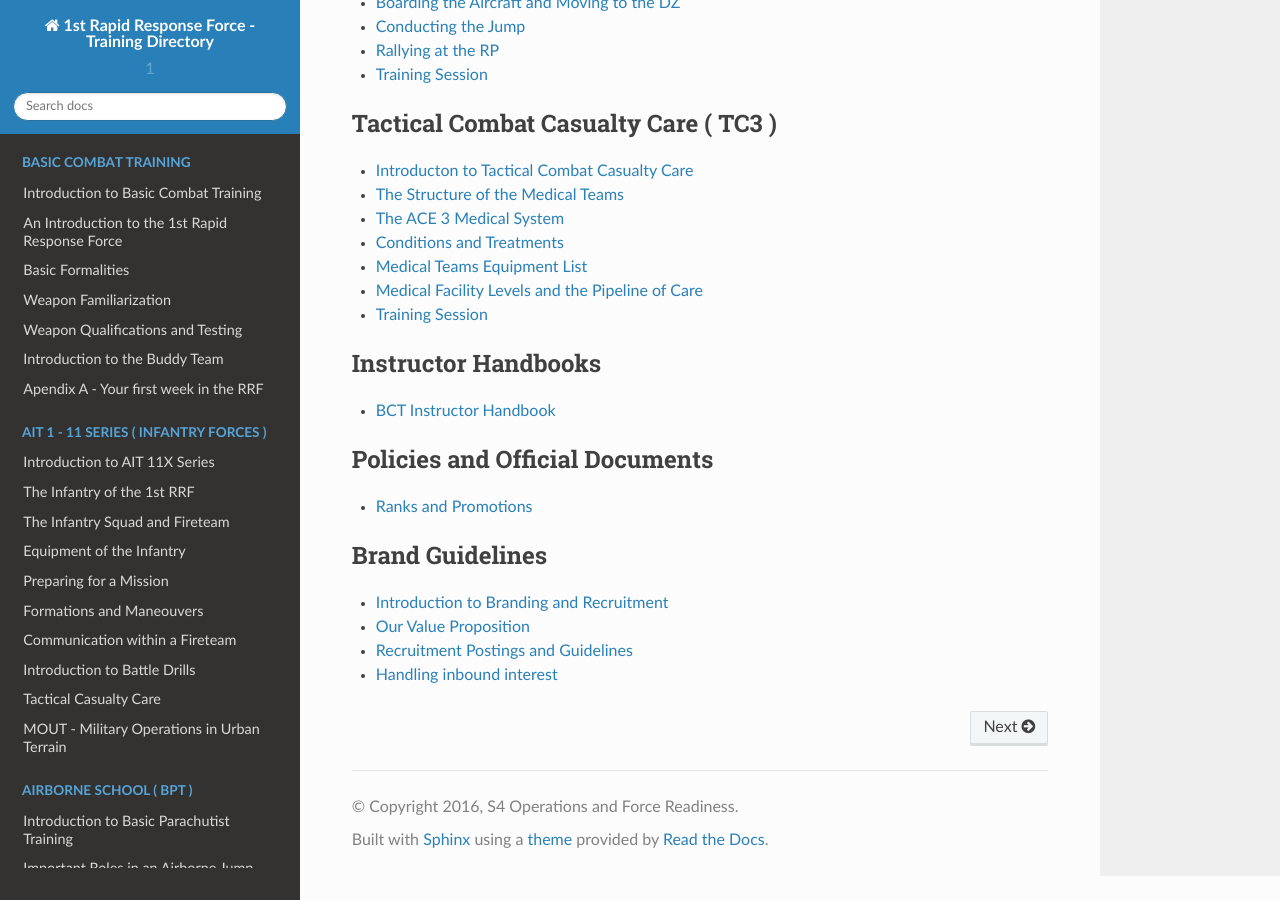
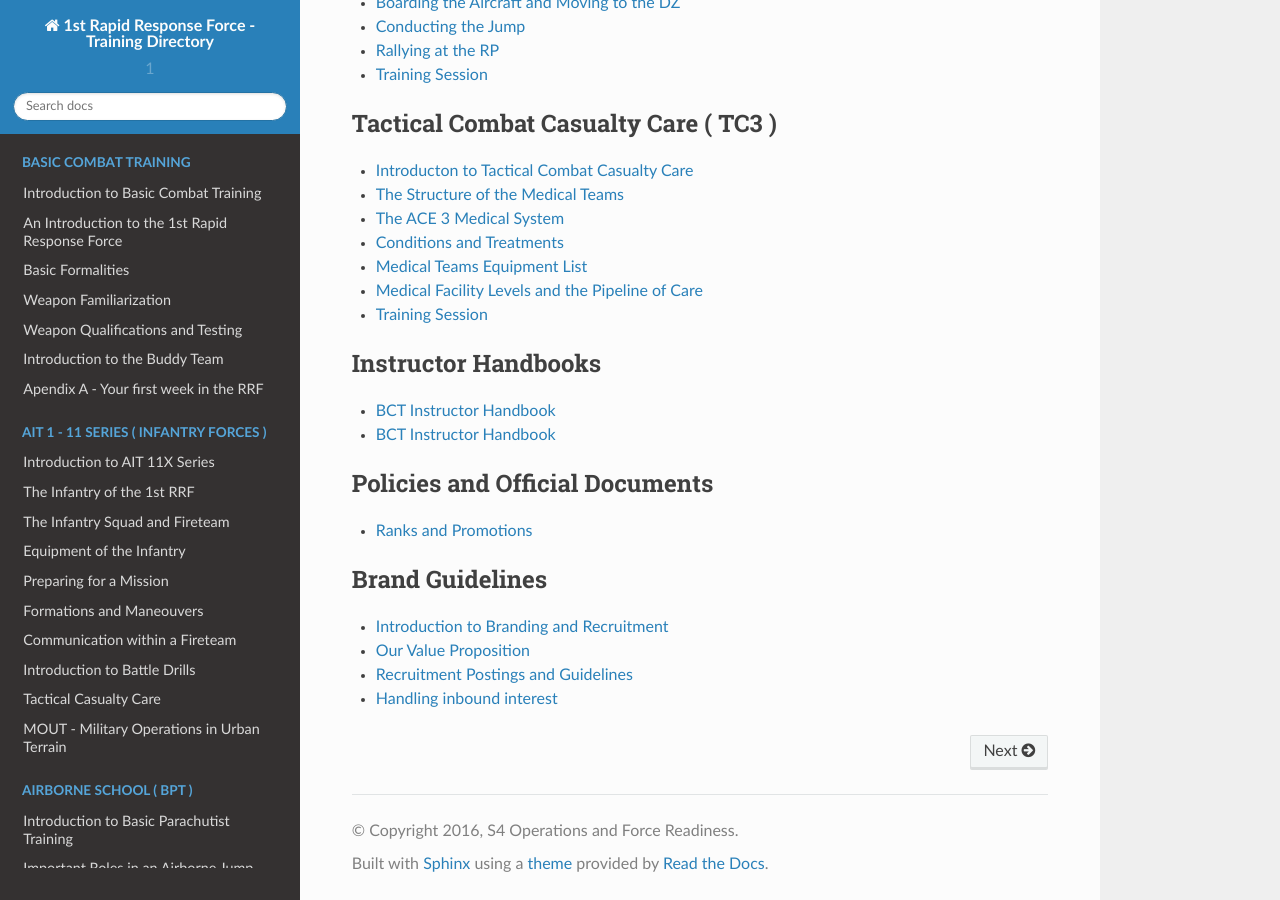
Before and after one commit to 1st-rapid-response-force/Training-Programs, a Sphinx documentation site: the page built from docs/source/index.rst, in a window 1280 px wide and 900 px high, scrolled down 1870 px. Built offline with Sphinx 7.4.7 and the Read the Docs theme 2.0.0, drawn with Linux system fonts in a browser that asks for light colours; formulas are drawn with MathJax 3.

Commit message:
Add instructor manual to documentation tree
Signed-off-by: Alexander Christie <alex@briefly.io>

```diff
--- a/docs/source/index.rst
+++ b/docs/source/index.rst
@@ -92,6 +92,7 @@ Training Programs:
   :caption: Instructor Handbooks
 
   bct/apendix_b_instructor_manual
+  ait_11/instructor_manual
 
 .. toctree::
   :maxdepth: 1
```
